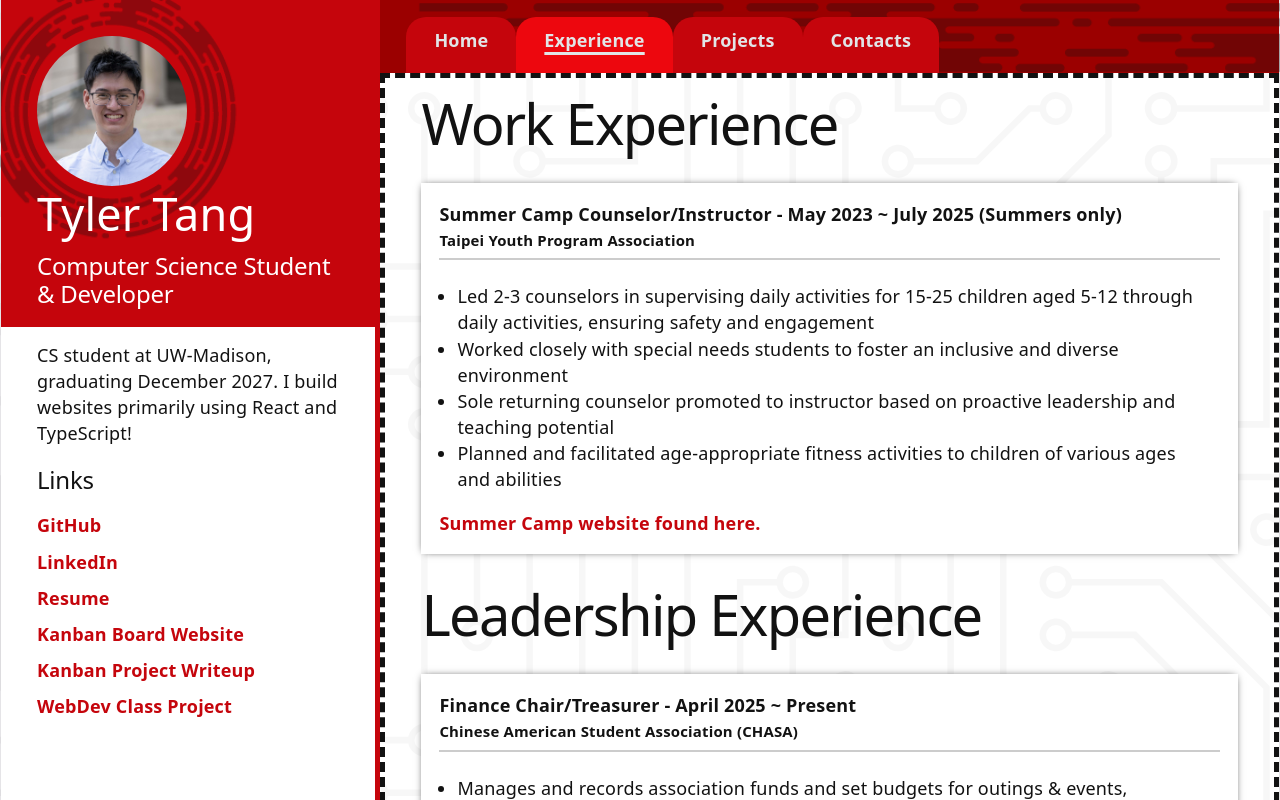
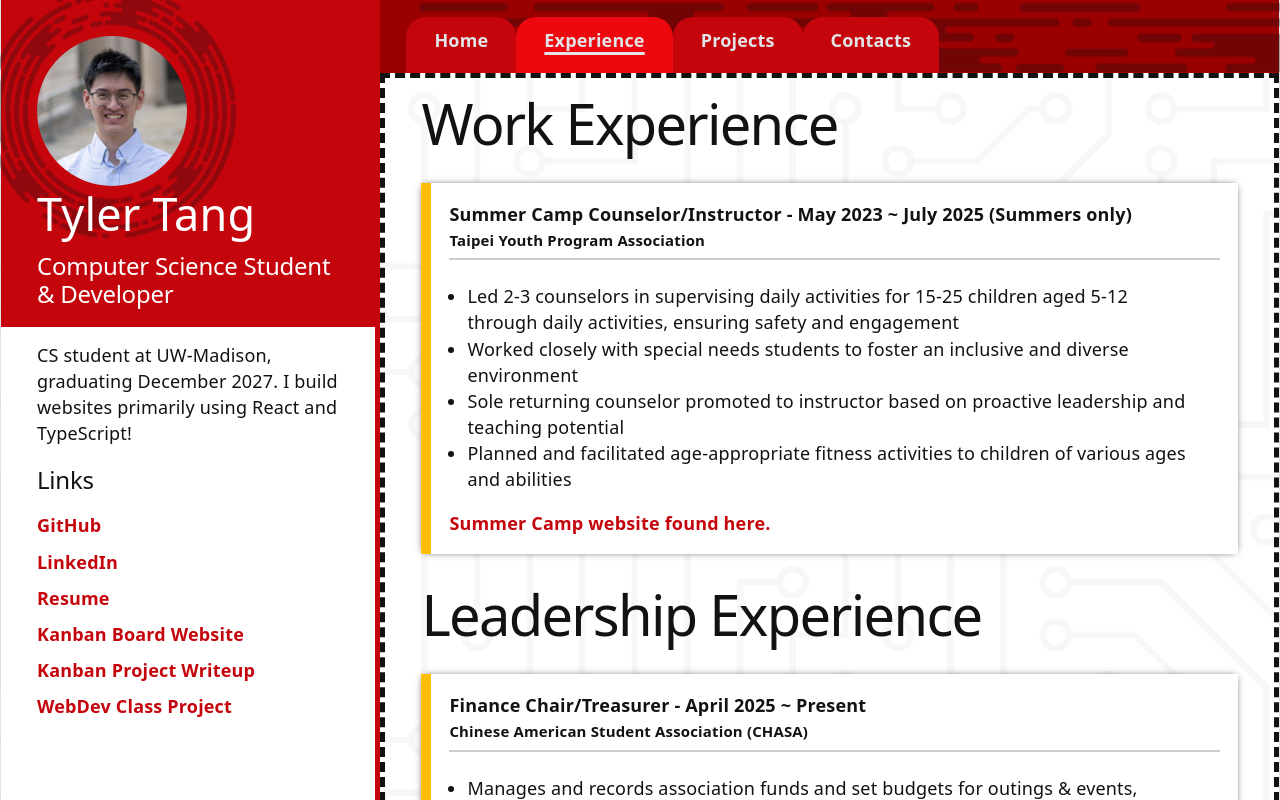
Before and after one commit to TT6577/personal-website, a React (Vite) app: page /experience in a window 1280 px wide. Built offline with nearby package versions, Linux system fonts and the light colour scheme.

Commit message:
adding more icons

```diff
--- a/src/App.css
+++ b/src/App.css
@@ -63,6 +63,8 @@ h2 {
   transition: box-shadow 0.2s ease;
   position: relative;
   z-index: 1;
+  border: none #ffbf00 10px;
+  border-style: none none none solid;
 }
 
 .card.hoverable:hover {
--- a/src/App.jsx
+++ b/src/App.jsx
@@ -3,12 +3,7 @@ import "./App.css";
 
 // Icons library
 import {
-  AlertTriangle,
-  Search,
-  Tag,
-  SquareKanban,
-  ClipboardList,
-  ListPlus,
+  FileDown, ExternalLink,
 } from "lucide-react";
 
 // Slide animation library
@@ -41,16 +36,6 @@ import bgpattern from "./assets/circuit-board.svg";
 import linkspattern from "./assets/rbwstripepattern.png";
 import halopattern from "./assets/blackhalo.png";
 import bannerpattern from "./assets/blackbannerpattern.png";
-
-/**
-  Color Scheme:
-  UW-Madison Red: #C5050C
-  UW-Madison White: #FFFFFF
-  Darker Red: #980C38
-  Dark blue: #162538
-  Lighter Red: #F32D3E
-  Darker blue: #061521
- */
 
 function AnimatedRoutes() {
   const location = useLocation();
--- a/src/pages/Home.jsx
+++ b/src/pages/Home.jsx
@@ -1,6 +1,9 @@
 import resume from "../assets/Tyler Tang Resume.pdf";
 import { Link } from "react-router-dom";
 import { motion } from "framer-motion";
+import {
+  FileDown, ExternalLink,
+} from "lucide-react";
 
 export default function Home() {
   return (
@@ -78,12 +81,14 @@ export default function Home() {
         Take a copy of my resume with you as you leave!
       </h1>
       <a href={resume} download="Tyler Tang - Resume">
-        Download
+        Download{" "}
+        <FileDown/>
       </a>
       <div style={{ height: "50px" }}></div>
       <h1>... or just take a quick peek.</h1>
       <a href={resume} target="_blank" rel="noopener noreferrer">
-        View Resume
+        View Resume{" "}
+        <ExternalLink/>
       </a>
     </motion.div>
   );
```
